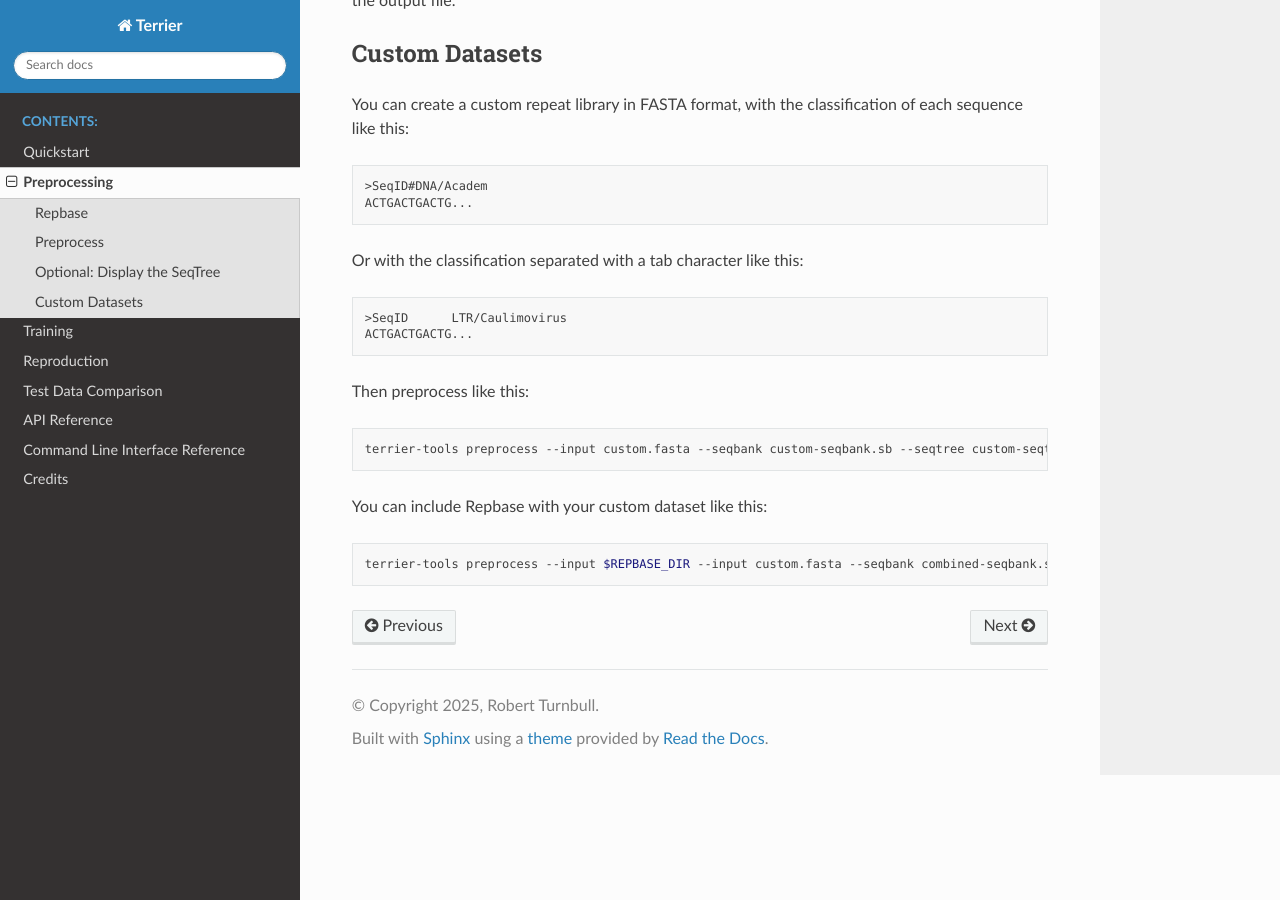
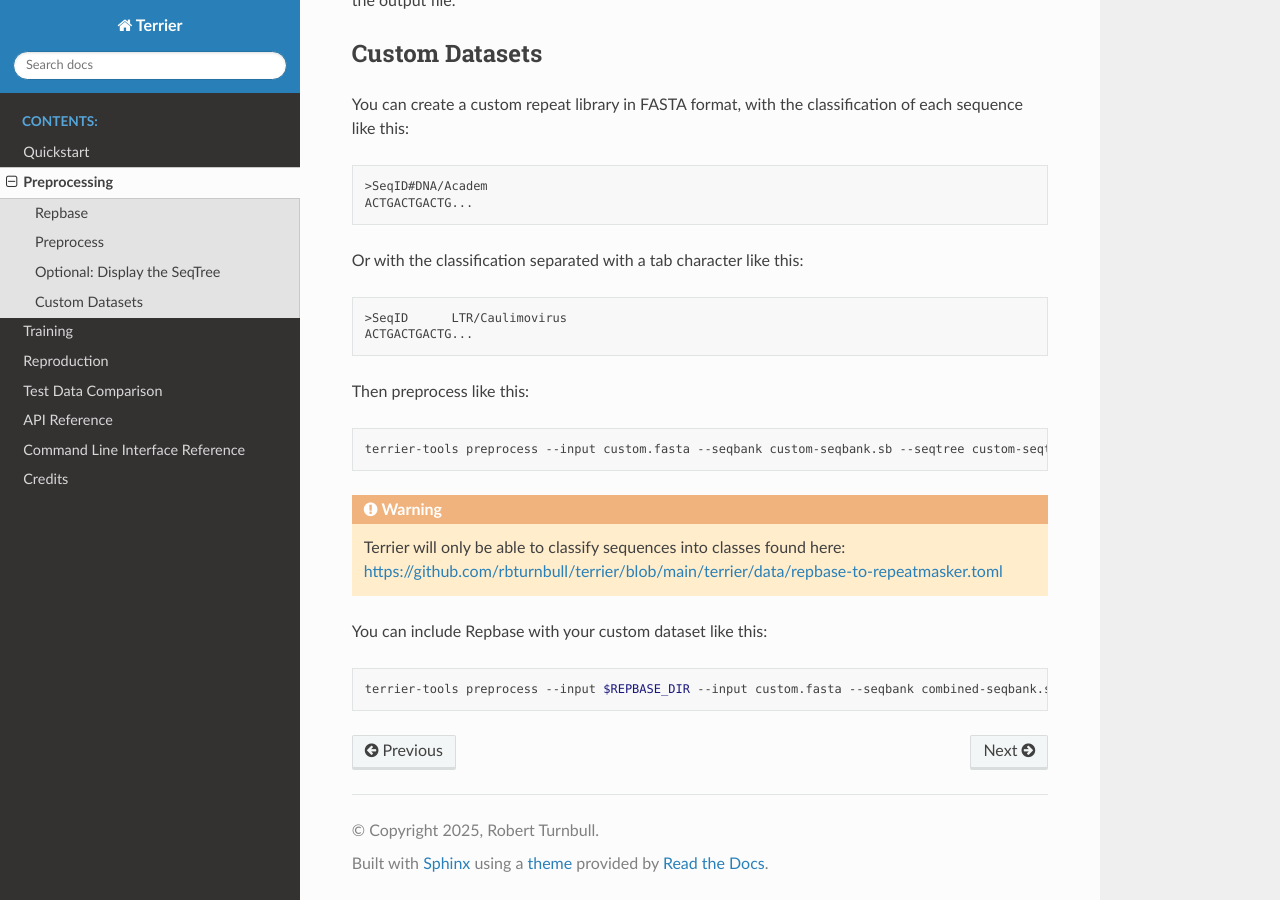
Before and after one commit to rbturnbull/terrier, a Sphinx documentation site: the page built from docs/preprocessing.rst, in a window 1280 px wide and 900 px high, scrolled down 2677 px. Built offline with Sphinx 7.4.7 and the Read the Docs theme 3.1.0, drawn with Linux system fonts in a browser that asks for light colours.

Commit message:
:abc: updating docs

```diff
--- a/docs/preprocessing.rst
+++ b/docs/preprocessing.rst
@@ -149,6 +149,10 @@ Then preprocess like this:
 
         terrier-tools preprocess --input custom.fasta --seqbank custom-seqbank.sb --seqtree custom-seqtree.st
 
+.. warning ::
+
+    Terrier will only be able to classify sequences into classes found here: https://github.com/rbturnbull/terrier/blob/main/terrier/data/repbase-to-repeatmasker.toml
+
 You can include Repbase with your custom dataset like this:
 
 .. code-block:: bash
```
Also changed, not shown: docs/reproduction.rst (+4 -12 lines).
